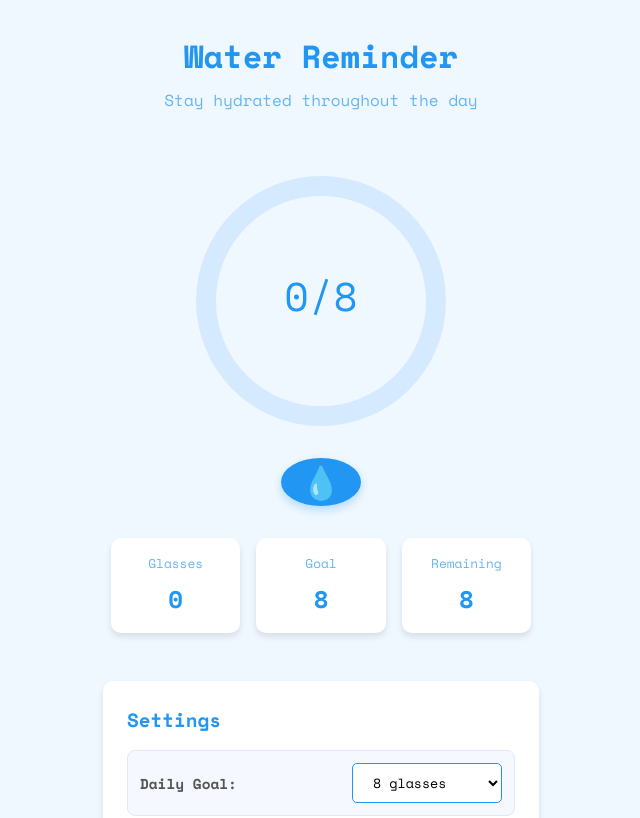
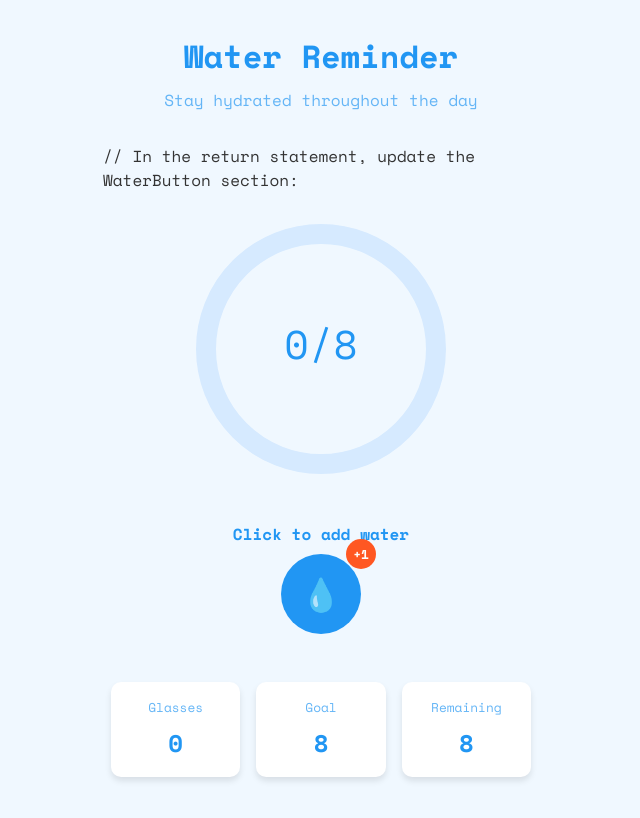
Before and after one commit to Annamaria9-coder/water-reminder, a React (Vite) app: page / in a window 1280 px wide. Shown: the top 818 px of the page, without its empty margins (319-959 px from the left). Built offline with nearby package versions, Linux system fonts and the light colour scheme.

Commit message:
Add visual indicators to water button for better usability

```diff
--- a/src/App.jsx
+++ b/src/App.jsx
@@ -164,6 +164,7 @@ function App() {
           <Subtitle>Stay hydrated throughout the day</Subtitle>
         </Header>
 
+        // In the return statement, update the WaterButton section:
                 <ProgressContainer>
                   <CircularProgressbar
                     value={progressPercentage}
--- a/src/components/WaterButton.jsx
+++ b/src/components/WaterButton.jsx
@@ -1,4 +1,31 @@
-import styled from 'styled-components';
+import styled, { keyframes } from 'styled-components';
+
+const pulse = keyframes`
+  0% {
+    box-shadow: 0 0 0 0 rgba(33, 150, 243, 0.7);
+  }
+  70% {
+    box-shadow: 0 0 0 10px rgba(33, 150, 243, 0);
+  }
+  100% {
+    box-shadow: 0 0 0 0 rgba(33, 150, 243, 0);
+  }
+`;
+
+const ButtonContainer = styled.div`
+  display: flex;
+  flex-direction: column;
+  align-items: center;
+  margin: 1rem 0;
+`;
+
+const ButtonLabel = styled.div`
+  color: #2196f3;
+  font-size: 1rem;
+  margin-bottom: 0.5rem;
+  font-weight: bold;
+  text-align: center;
+`;
 
 const Button = styled.button`
   background-color: #2196f3;
@@ -15,6 +42,8 @@ const Button = styled.button`
   align-items: center;
   justify-content: center;
   transition: all 0.3s ease;
+  animation: ${pulse} 2s infinite;
+  position: relative;
 
   &:hover {
     transform: scale(1.05);
@@ -30,11 +59,31 @@ const WaterIcon = styled.div`
   font-size: 2rem;
 `;
 
+const ClickIndicator = styled.div`
+  position: absolute;
+  top: -15px;
+  right: -15px;
+  background-color: #ff5722;
+  color: white;
+  border-radius: 50%;
+  width: 30px;
+  height: 30px;
+  display: flex;
+  align-items: center;
+  justify-content: center;
+  font-size: 0.8rem;
+  font-weight: bold;
+`;
+
 function WaterButton({ onClick }) {
   return (
-    <Button onClick={onClick}>
-      <WaterIcon>💧</WaterIcon>
-    </Button>
+    <ButtonContainer>
+      <ButtonLabel>Click to add water</ButtonLabel>
+      <Button onClick={onClick}>
+        <WaterIcon>💧</WaterIcon>
+        <ClickIndicator>+1</ClickIndicator>
+      </Button>
+    </ButtonContainer>
   );
 }
 
```
Lines whose indentation alone changed are shown as unchanged.
